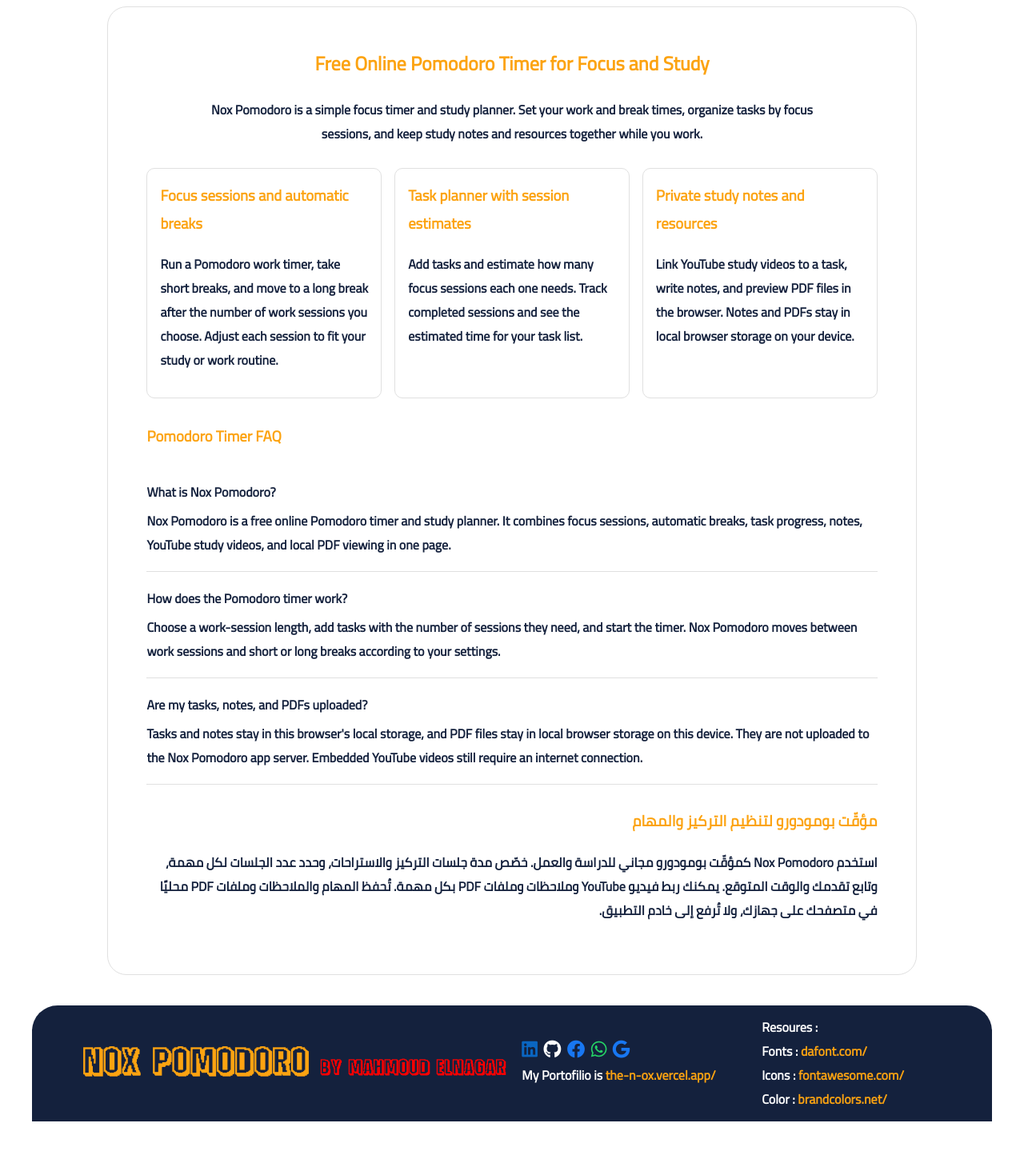
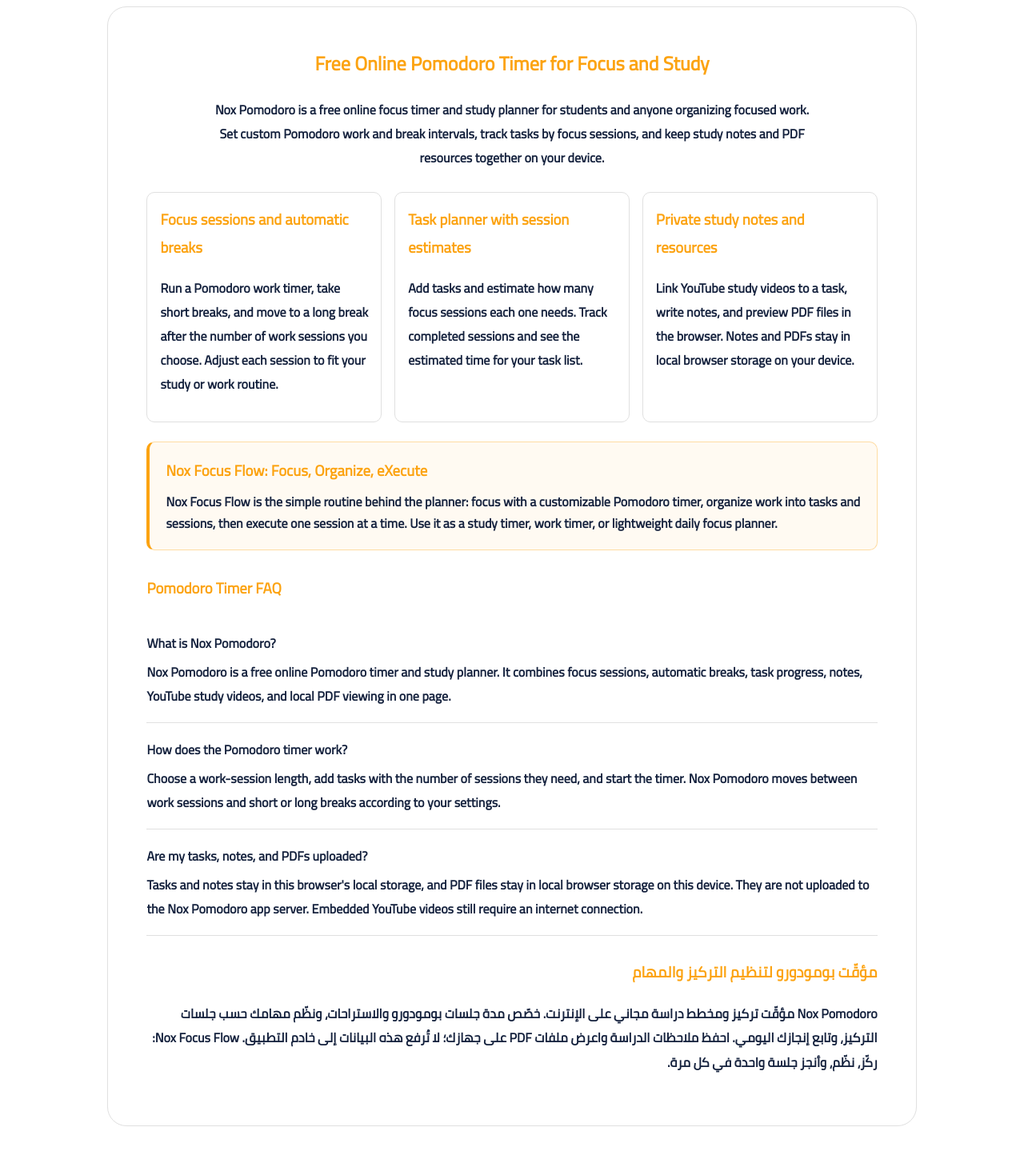
Before and after one commit to em1-23/Nox-Pomodoro, a React (Vite) app: page / in a window 1280 px wide. Shown: the part 3540-4984 px from the top of the page at 80% size. Before the commit the page ends 4942 px from the top, so only its background shows below. Built offline with nearby package versions, Linux system fonts and the light colour scheme.

Commit message:
Update Seo Data

```diff
--- a/index.html
+++ b/index.html
@@ -5,47 +5,53 @@
     <meta name="viewport" content="width=device-width, initial-scale=1.0" />
     <meta
       name="description"
-      content="Free online Pomodoro timer for focus and study. Plan work sessions and breaks, track tasks, and keep notes and PDF study resources on your device. مؤقّت بومودورو مجاني."
+      content="Nox Pomodoro is a free online Pomodoro timer and study planner. Customize focus sessions, track tasks, and keep notes and PDFs on your device."
     />
     <meta name="robots" content="index, follow, max-image-preview:large" />
     <meta name="googlebot" content="index, follow, max-image-preview:large" />
     <meta name="theme-color" content="#14213d" />
+    <meta name="application-name" content="Nox Pomodoro" />
     <meta property="og:type" content="website" />
     <meta property="og:site_name" content="Nox Pomodoro" />
-    <meta property="og:title" content="Nox Pomodoro | Free Online Focus Timer & Study Planner" />
+    <meta property="og:title" content="Nox Pomodoro – Free Online Timer & Study Planner" />
     <meta property="og:image" content="https://i.ibb.co/20vqd5zw/Pomodoro.png">
+    <meta property="og:image:alt" content="Nox Pomodoro focus timer and study planner" />
     <meta name="google-site-verification" content="eclkLLQANHoQx8NCRS-ck833RMPsD3pujbmR5PNU_V8" />
     <link rel="shortcut icon" href="FavicIcon.png" type="image/x-icon">
     <meta
       property="og:description"
-      content="Plan focus sessions and breaks, track study tasks, and keep notes and PDF resources on your device."
+      content="Customize Pomodoro focus sessions and breaks, organize study tasks, and keep notes and PDF resources on your device."
     />
     <meta property="og:url" content="https://nox-pomodoro.melngar650.workers.dev/" />
     <meta property="og:locale" content="en_US" />
     <meta property="og:locale:alternate" content="ar_EG" />
     <meta name="twitter:card" content="summary" />
-    <meta name="twitter:title" content="Nox Pomodoro | Free Online Focus Timer" />
+    <meta name="twitter:title" content="Nox Pomodoro – Free Online Timer & Study Planner" />
     <meta
       name="twitter:description"
-      content="A Pomodoro focus timer and study planner with task tracking and private local notes."
+      content="A free online Pomodoro focus timer and study planner with custom breaks, task tracking, and private local notes."
     />
+    <meta name="twitter:image" content="https://i.ibb.co/20vqd5zw/Pomodoro.png" />
+    <meta name="twitter:image:alt" content="Nox Pomodoro focus timer and study planner" />
     <link rel="canonical" href="https://nox-pomodoro.melngar650.workers.dev/" />
-    <title>Nox Pomodoro | Free Online Pomodoro Timer & Study Planner</title>
+    <title>Nox Pomodoro – Free Online Timer & Study Planner</title>
     <script type="application/ld+json">
       {
         "@context": "https://schema.org",
         "@type": "SoftwareApplication",
         "name": "Nox Pomodoro",
+        "alternateName": "Nox Focus Flow",
         "applicationCategory": "ProductivityApplication",
         "operatingSystem": "Web",
         "isAccessibleForFree": true,
         "url": "https://nox-pomodoro.melngar650.workers.dev/",
-        "description": "A free online Pomodoro timer and study planner with adjustable work and break sessions, task tracking, private notes, and local PDF viewing.",
+        "description": "Nox Pomodoro is a free online Pomodoro timer and study planner. Customize focus sessions, track tasks, and keep notes and PDF resources on your device.",
         "featureList": [
-          "Pomodoro focus timer",
-          "Automatic short and long breaks",
-          "Task planner with focus-session estimates",
-          "Local notes and PDF viewing"
+          "Free online Pomodoro timer for study and work",
+          "Customizable focus sessions and automatic breaks",
+          "Study task planner with session tracking",
+          "Private local notes and PDF viewing",
+          "English and Arabic study information"
         ],
         "inLanguage": ["en", "ar"]
       }
--- a/src/Pages/HomePages/SeoContent.jsx
+++ b/src/Pages/HomePages/SeoContent.jsx
@@ -19,9 +19,10 @@ function SeoContent() {
       <header>
         <h2 id="about-pomodoro-title">Free Online Pomodoro Timer for Focus and Study</h2>
         <p>
-          Nox Pomodoro is a simple focus timer and study planner. Set your work
-          and break times, organize tasks by focus sessions, and keep study
-          notes and resources together while you work.
+          Nox Pomodoro is a free online focus timer and study planner for
+          students and anyone organizing focused work. Set custom Pomodoro
+          work and break intervals, track tasks by focus sessions, and keep
+          study notes and PDF resources together on your device.
         </p>
       </header>
 
@@ -52,6 +53,16 @@ function SeoContent() {
         </article>
       </div>
 
+      <article aria-labelledby="nox-focus-flow-title" className="SeoMethod">
+        <h3 id="nox-focus-flow-title">Nox Focus Flow: Focus, Organize, eXecute</h3>
+        <p>
+          Nox Focus Flow is the simple routine behind the planner: focus with a
+          customizable Pomodoro timer, organize work into tasks and sessions,
+          then execute one session at a time. Use it as a study timer, work
+          timer, or lightweight daily focus planner.
+        </p>
+      </article>
+
       <div aria-labelledby="pomodoro-faq-title" className="SeoFaq">
         <h3 id="pomodoro-faq-title">Pomodoro Timer FAQ</h3>
         {questions.map(({ question, answer }) => (
@@ -65,11 +76,11 @@ function SeoContent() {
       <div aria-label="ملخص مؤقّت بومودورو بالعربية" className="SeoArabic">
         <h3>مؤقّت بومودورو لتنظيم التركيز والمهام</h3>
         <p>
-          استخدم Nox Pomodoro كمؤقّت بومودورو مجاني للدراسة والعمل. خصّص مدة
-          جلسات التركيز والاستراحات، وحدد عدد الجلسات لكل مهمة، وتابع تقدمك
-          والوقت المتوقع. يمكنك ربط فيديو YouTube وملاحظات وملفات PDF بكل مهمة.
-          تُحفظ المهام والملاحظات وملفات PDF محليًا في متصفحك على جهازك، ولا
-          تُرفع إلى خادم التطبيق.
+          Nox Pomodoro مؤقّت تركيز ومخطط دراسة مجاني على الإنترنت. خصّص مدة
+          جلسات بومودورو والاستراحات، ونظّم مهامك حسب جلسات التركيز، وتابع
+          إنجازك اليومي. احفظ ملاحظات الدراسة واعرض ملفات PDF على جهازك؛ لا
+          تُرفع هذه البيانات إلى خادم التطبيق. Nox Focus Flow: ركّز، نظّم،
+          وأنجز جلسة واحدة في كل مرة.
         </p>
       </div>
     </section>
--- a/src/index.css
+++ b/src/index.css
@@ -736,6 +736,24 @@ html {
 
     h3 {
       margin-top: 0;
+    }
+  }
+
+  .SeoMethod {
+    margin-top: 24px;
+    padding: 18px 20px;
+    border: 1px solid color-mix(in srgb, var(--SpecialColor) 35%, transparent);
+    border-left: 4px solid var(--SpecialColor);
+    border-radius: 10px;
+    background: color-mix(in srgb, var(--SpecialColor) 5%, transparent);
+
+    h3 {
+      margin: 0 0 8px;
+    }
+
+    p {
+      margin: 0;
+      line-height: 1.7;
     }
   }
 
```
Also changed, not shown: 1 other file (tests, documents, lock files or other folders).
